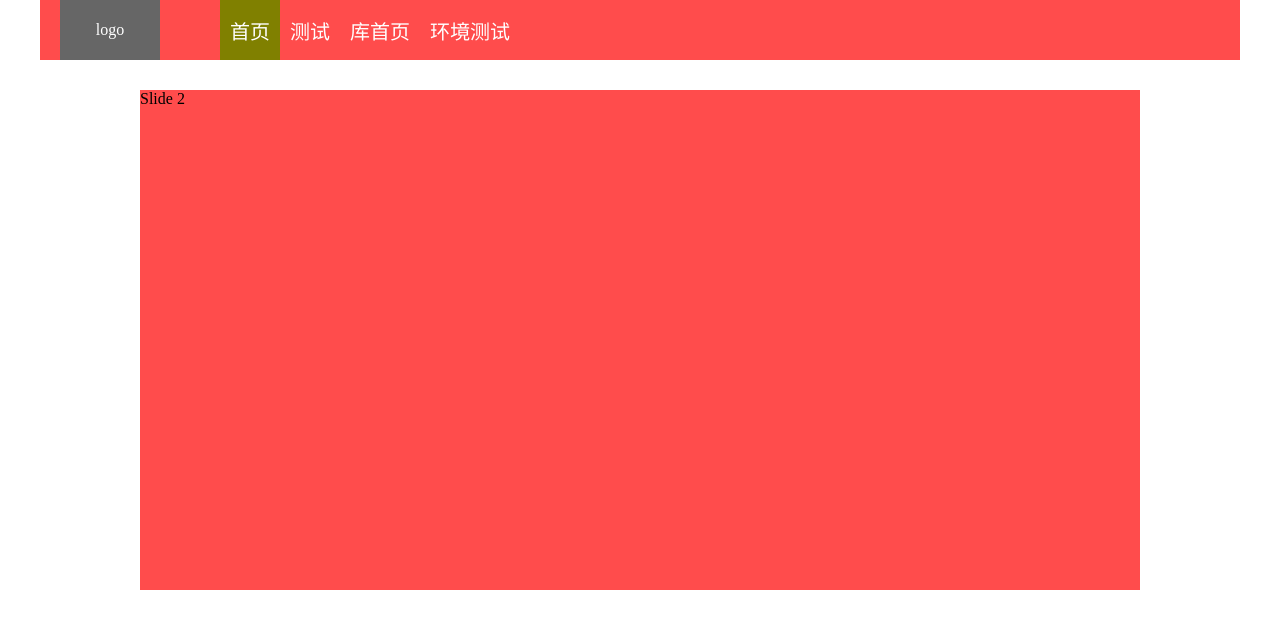
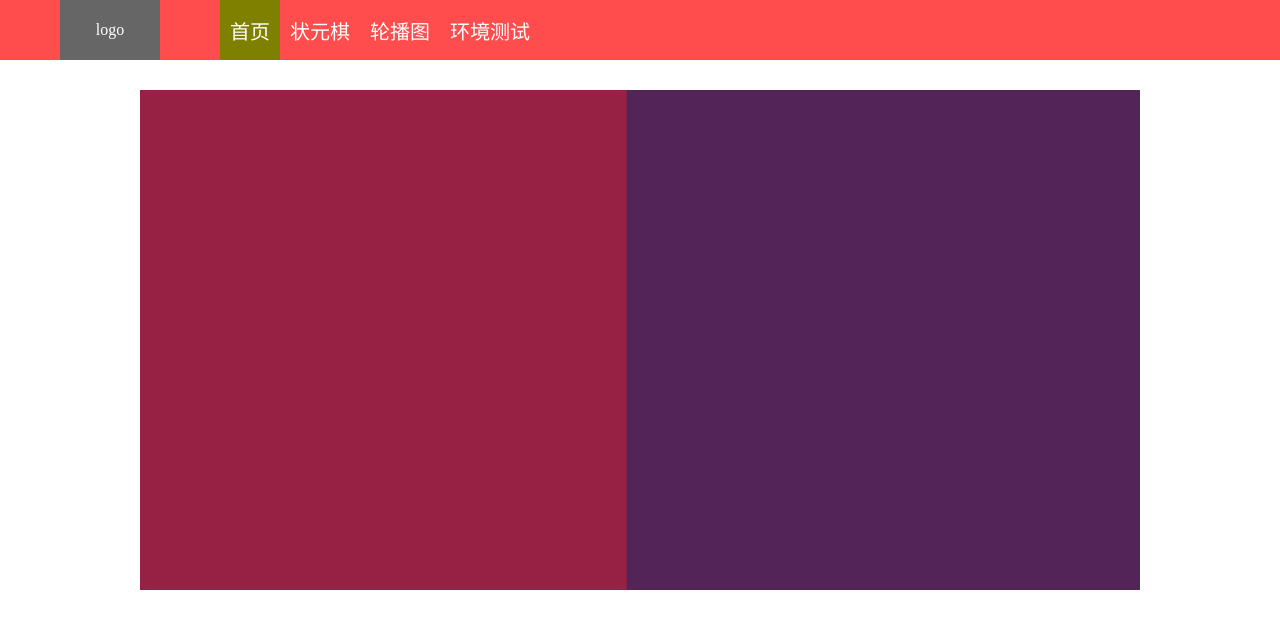
Before and after one commit to Kevinvipvip/accumulation, a Vue app: page /swiper in a window 1280 px wide. Shown: the top 628 px of the page. Built offline with nearby package versions, Linux system fonts and the light colour scheme.

Commit message:
2019-8-30 19:29

```diff
--- a/src/App.vue
+++ b/src/App.vue
@@ -23,8 +23,4 @@
   .clear {
     clear: both;
   }
-  .header{
-    width: 1200px;
-    margin: 0 auto;
-  }
 </style>
--- a/src/components/Header.vue
+++ b/src/components/Header.vue
@@ -1,5 +1,6 @@
 <template>
-  <div class="header">
+  <div class="header" :style="header_fixed?'position:fixed':'position:relative'">
+    <div class="header-box">
       <div class="logo">
         logo
       </div>
@@ -8,6 +9,7 @@
           <router-link :to="{path:v.url,query:{index:index}}">{{v.title}}</router-link>
         </li>
       </ul>
+    </div>
   </div>
 </template>
 
@@ -19,6 +21,7 @@
     // },
     data () {
       return {
+        header_fixed: false,
         nav: [],
         show: -1
       }
@@ -31,6 +34,16 @@
     },
     mounted () {
       this.nav = this.config.nav
+      window.onscroll = (e) => {
+        // console.log(e)
+        let scrollTop = e.target.scrollingElement.scrollTop
+        console.log(scrollTop)
+        if (scrollTop >= 55) {
+          this.header_fixed = true
+        } else {
+          this.header_fixed = false
+        }
+      }
     },
     methods: {
       choiceNav (index) {
@@ -45,6 +58,16 @@
     height: 60px;
     overflow: hidden;
     background-color: #ff4c4c;
+    top: 0;
+    left: 0;
+    right: 0;
+    z-index: 999;
+    transition: 5s;
+
+    .header-box {
+      width: 1200px;
+      height: 100%;
+      margin: 0 auto;
       display: flex;
       justify-content: flex-start;
       align-items: center;
@@ -95,4 +118,5 @@
         }
       }
     }
+  }
 </style>
--- a/src/config.js
+++ b/src/config.js
@@ -26,10 +26,10 @@ let config = {
       title: '首页',
       url: '/'
     }, {
-      title: '测试',
+      title: '状元棋',
       url: '/test'
     }, {
-      title: '库首页',
+      title: '轮播图',
       url: '/swiper'
     }, {
       title: '环境测试',
--- a/src/views/Swiper.vue
+++ b/src/views/Swiper.vue
@@ -2,16 +2,10 @@
   <div class="swiper">
     <div class="swiper-container">
       <div class="swiper-wrapper">
-        <div class="swiper-slide">Slide 1</div>
-        <div class="swiper-slide">Slide 2</div>
-        <div class="swiper-slide">Slide 3</div>
-        <div class="swiper-slide">Slide 4</div>
-        <div class="swiper-slide">Slide 5</div>
-        <div class="swiper-slide">Slide 6</div>
-        <div class="swiper-slide">Slide 7</div>
-        <div class="swiper-slide">Slide 8</div>
-        <div class="swiper-slide">Slide 9</div>
-        <div class="swiper-slide">Slide 10</div>
+        <div class="swiper-slide" style="background-color: #142532"></div>
+        <div class="swiper-slide" style="background-color: #972145"></div>
+        <div class="swiper-slide" style="background-color: #522457"></div>
+        <div class="swiper-slide" style="background-color: #245754"></div>
       </div>
     </div>
   </div>
@@ -30,7 +24,11 @@
     mounted () {
       this.swiper = new Swiper('.swiper-container', {
         loop: true,
-        autoplay: true,
+        autoplay: {
+          delay: 2000,
+          disableOnInteraction: false
+        },
+        speed: 2000,
         on: {
           tap () {
             console.log(1111)
@@ -47,7 +45,6 @@
       height: 500px;
       width: 1000px;
       margin: 30px auto;
-      background-color: #ff4c4c;
     }
   }
 </style>
```
Lines whose indentation alone changed are shown as unchanged.
